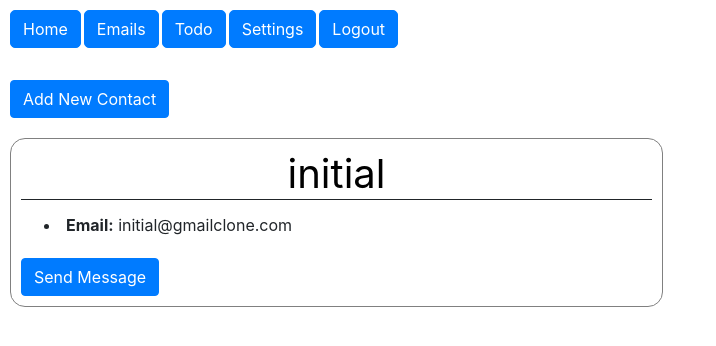
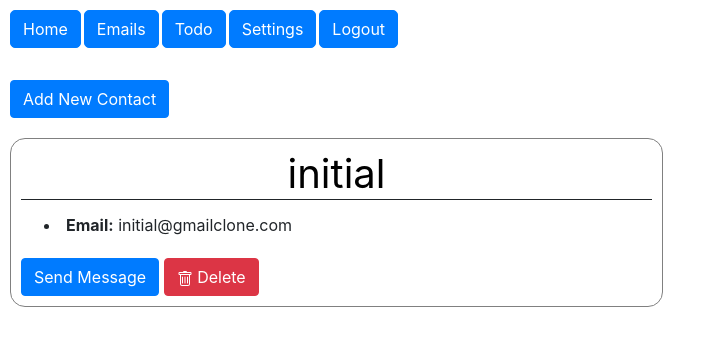
Before and after one commit to Coreyboy1820/CMPE131-Project, a Flask app: page / in a window 1280 px wide. Shown: the top 346 px of the page, without its empty margins (0-716 px from the left). Run offline with Flask 3, Linux system fonts and the light colour scheme; a user stored in the database is signed in; data comes from the database, SQL or seed files in the repository; both versions use the stored data as it was after the commit; some libraries are stand-ins or nearby versions.

Commit message:
Delete contact in progress

```diff
--- a/app/routes.py
+++ b/app/routes.py
@@ -9,20 +9,28 @@ from werkzeug.security import generate_password_hash, check_password_hash # for
 @myapp_obj.route("/home", methods=['GET', 'POST'])
 @login_page.loginFunctions.required_login
 def home():
+
+
     update_contact_form = contact.updateContact()
     send_message = contact.sendMessage()
     dbSession = models.Session()
     usersContacts = dbSession.query(models.userContact).filter_by(userId=session["userId"]).order_by(models.userContact.nickName).all()
 
-    if update_contact_form.submitted.data:
-         contact_update = dbSession.query(models.userContact).filter_by(id=update_contact_form.contactId.data).first()
-         contact_update.nickName = update_contact_form.nickName.data
-         dbSession.commit()
-         dbSession.close()
-         return redirect(url_for('home'))
-    if send_message.submit.data:
-        contact_to_message = dbSession.query(models.user).filter_by(id=send_message.contactId.data).first()
-        return redirect(url_for('emails', contact_email = contact_to_message.email))
+    if(request.method == "POST"):
+        if (request.form['isdelete'] == 'True'):
+            print('Deleted')
+        else:
+            print('Not delete')
+            if update_contact_form.submitted.data:
+                contact_update = dbSession.query(models.userContact).filter_by(id=update_contact_form.contactId.data).first()
+                contact_update.nickName = update_contact_form.nickName.data
+                dbSession.commit()
+                dbSession.close()
+                return redirect(url_for('home'))
+            if send_message.submit.data:
+                contact_to_message = dbSession.query(models.user).filter_by(id=send_message.contactId.data).first()
+                return redirect(url_for('emails', contact_email = contact_to_message.email))
+
 
     return render_template('home.html', users_contacts = usersContacts, update_contact = update_contact_form, message_contact = send_message)
 
--- a/app/templates/home.html
+++ b/app/templates/home.html
@@ -22,11 +22,20 @@
                     <form action="/home" method="POST">
                         {{ message_contact.contactId(value=user.contactId, style="display:none;") }}
                         {{ message_contact.submit(class="btn btn-primary") }}
+                        <input type="hidden" value="True" name="isdelete">
+                        <button class="btn btn-danger" > <i class="bi bi-trash">
+                            <svg xmlns="http://www.w3.org/2000/svg" width="16" height="16" fill="currentColor" class="bi bi-trash" viewBox="0 0 16 16">
+                                <path d="M5.5 5.5A.5.5 0 0 1 6 6v6a.5.5 0 0 1-1 0V6a.5.5 0 0 1 .5-.5Zm2.5 0a.5.5 0 0 1 .5.5v6a.5.5 0 0 1-1 0V6a.5.5 0 0 1 .5-.5Zm3 .5a.5.5 0 0 0-1 0v6a.5.5 0 0 0 1 0V6Z"/>
+                                <path d="M14.5 3a1 1 0 0 1-1 1H13v9a2 2 0 0 1-2 2H5a2 2 0 0 1-2-2V4h-.5a1 1 0 0 1-1-1V2a1 1 0 0 1 1-1H6a1 1 0 0 1 1-1h2a1 1 0 0 1 1 1h3.5a1 1 0 0 1 1 1v1ZM4.118 4 4 4.059V13a1 1 0 0 0 1 1h6a1 1 0 0 0 1-1V4.059L11.882 4H4.118ZM2.5 3h11V2h-11v1Z"/>
+                              </svg>
+                        </i>Delete</button>
+
                     </form>
                 </div>
             {% endfor %}
 
         </div>
+
     </body>
     <script>
     function Update(item) {
```
Also changed, not shown: site.db.
